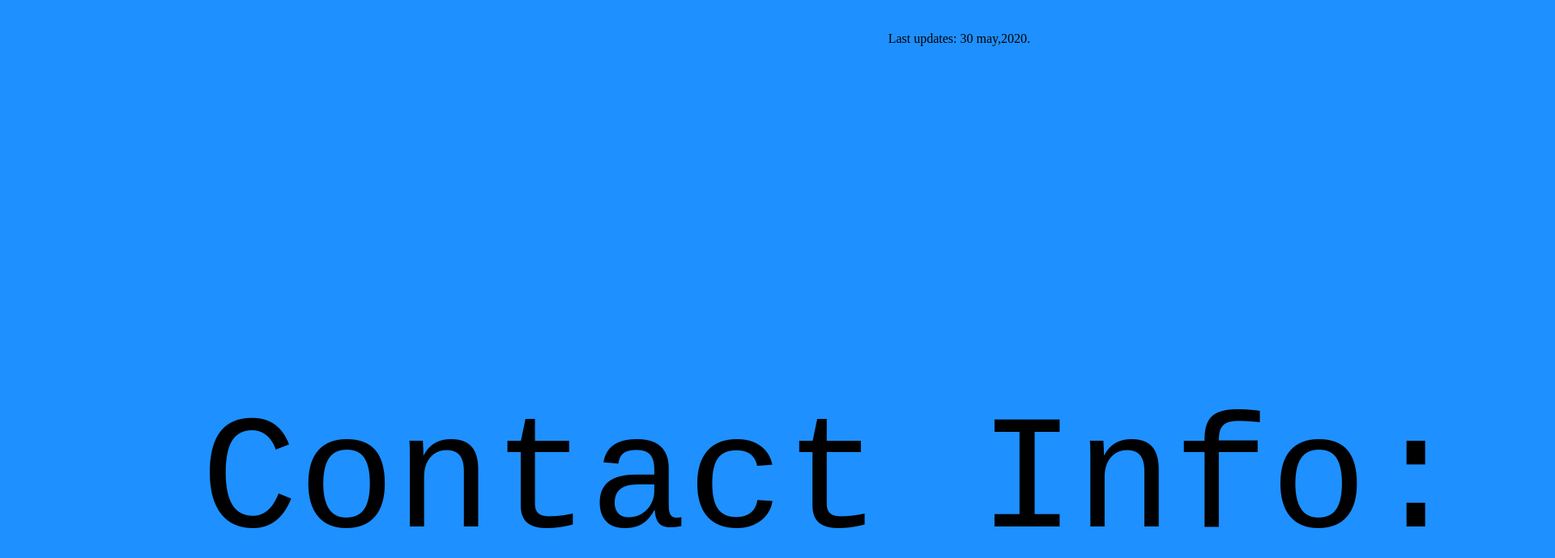
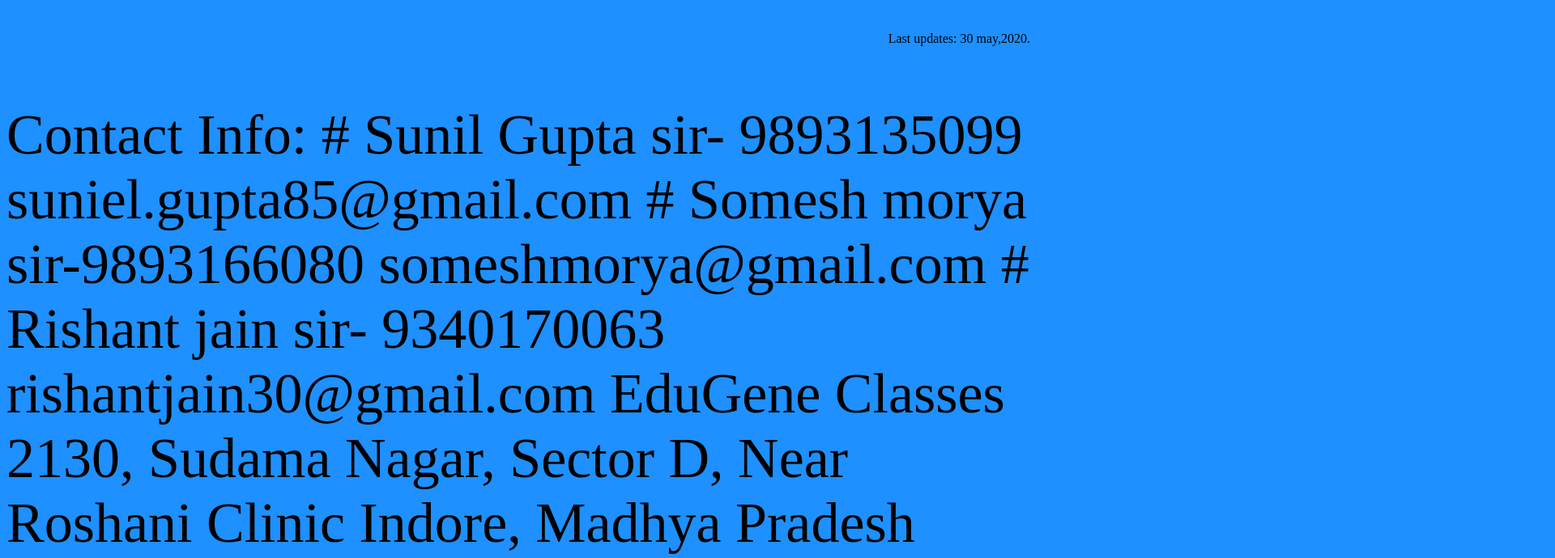
Before and after one commit to DheerajMukati/Edugeneclasses, a plain HTML site: page index.html in a window 1280 px wide. Shown: the part 4300-4990 px from the top of the page at 81% size, 1920 px wide, since content can reach past the window. Drawn offline with Linux system fonts and the light colour scheme.

Commit message:
Update index.html

```diff
--- a/index.html
+++ b/index.html
@@ -95,7 +95,7 @@
   <br/>
 
   <p style="text-align:right;">Last updates: 30 may,2020. </p>
-  <pre style="font-size:200px;">
+  <p style="font-size:70px;">
   Contact Info:
    # Sunil Gupta sir- 9893135099
       suniel.gupta85@gmail.com
@@ -107,7 +107,7 @@
      EduGene Classes
 2130, Sudama Nagar, Sector D, Near Roshani Clinic
 Indore,
-Madhya Pradesh  </pre>
+Madhya Pradesh  </p>
   <script src="script.js"></script>
 </body>
 
```
